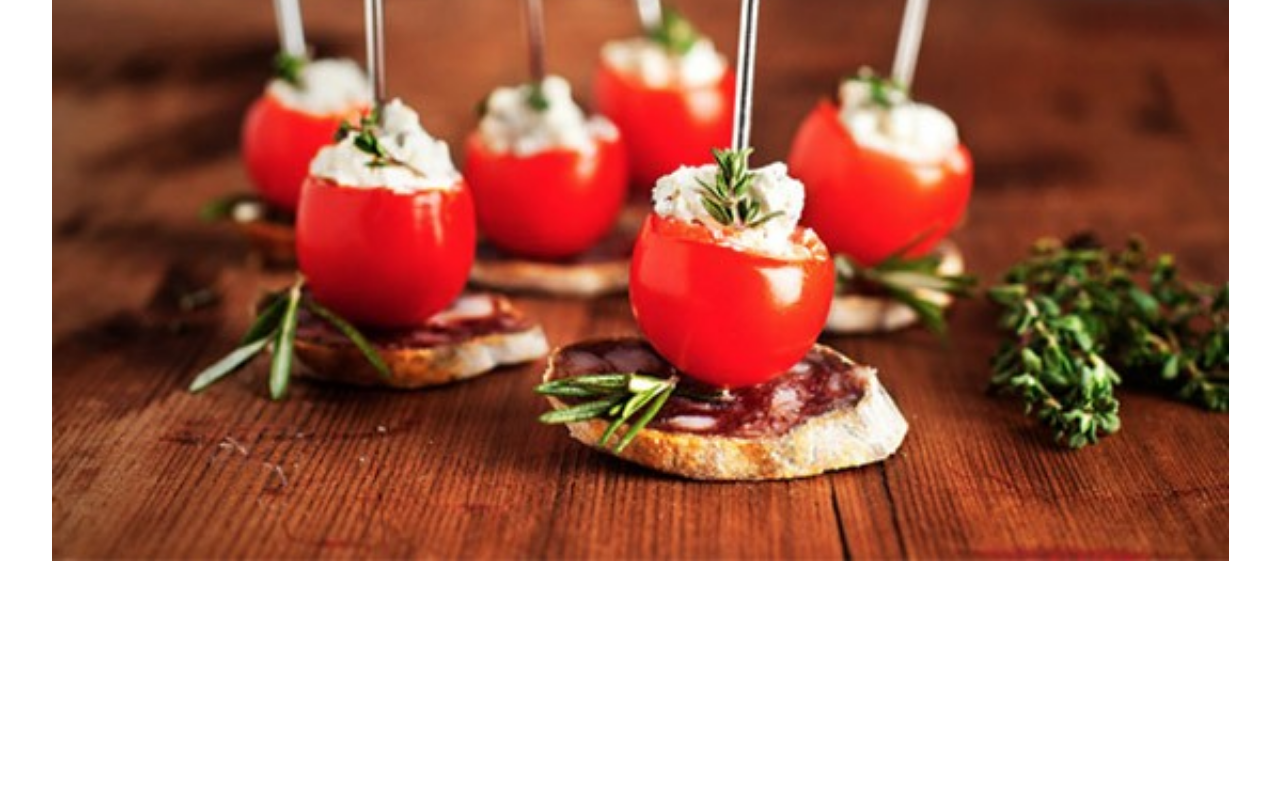
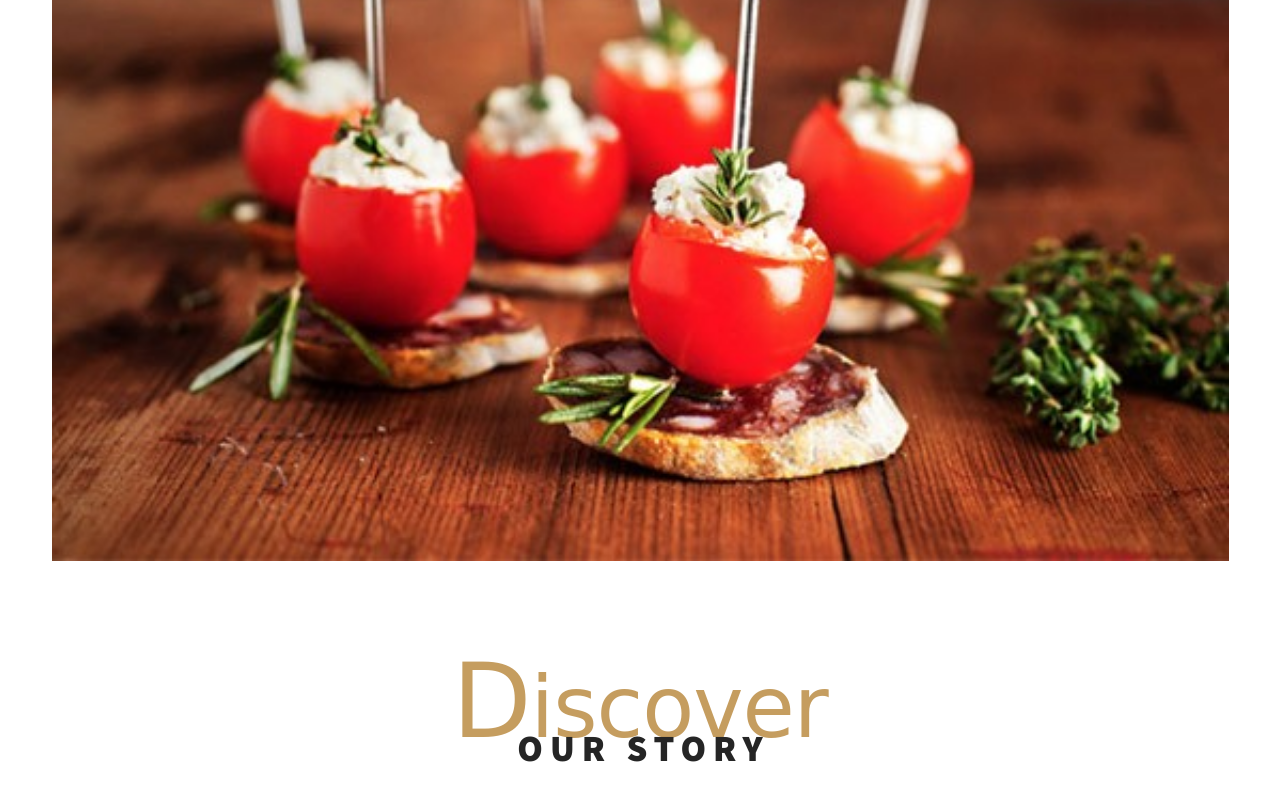
Before and after one commit to axtell5000/the-rosa-website, a plain HTML site: page index.html in a window 1280 px wide. Shown: the part 1530-2340 px from the top of the page. Before the commit the page ends 2133 px from the top, so only its background shows below. Drawn offline with nearby package versions, Linux system fonts and the light colour scheme; a web font is replaced by a local one.

Commit message:
added html section for tasteful recipes

```diff
--- a/css/styles.css
+++ b/css/styles.css
@@ -321,3 +321,5 @@ header {
 .body-btn:focus::before {
   background-color: var(--main-font-color-dark);
 }
+
+/* Tasteful recipes */
--- a/index.html
+++ b/index.html
@@ -87,7 +87,23 @@
       </div>
     </div>
   </section>
-  <!-- Discover our story ends -->
+  <!-- discover our story ends -->
+
+  <section class="tasteful-recipes between">
+    <div class="container">
+      <div class="global-headline">
+        <div class="animate-top">
+          <h2 class="sub-headline"><span class="first-letter">D</span>iscover</h2>
+        </div>
+        <div class="animate-bottom">
+          <h1 class="headline headline-dark">Our Story</h1>
+        </div>
+
+      </div>
+    </div>
+  </section>
+
+  <!-- tasteful recipes ends ends -->
   <script src="./js/main.js"></script>
 </body>
 
```
